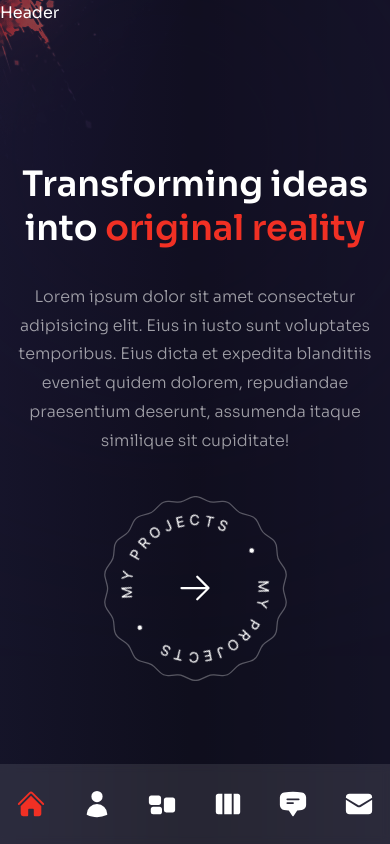
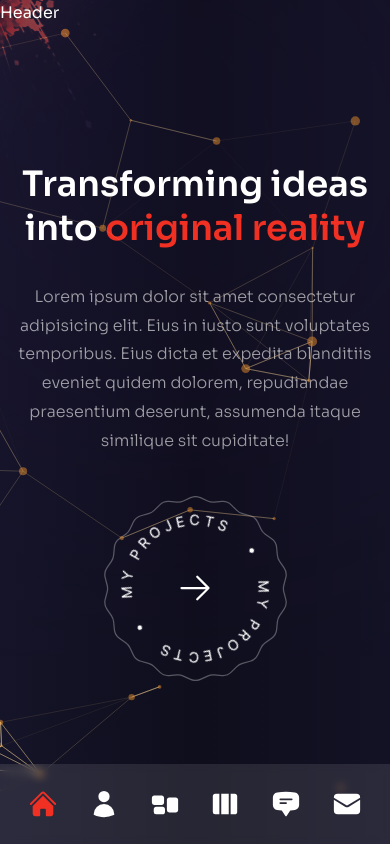
Before and after one commit to Predrag-Jandric/NextJS-Tailwind-portfolio-example, a Next.js app: page / in a window 390 px wide. Built offline with nearby package versions, Linux system fonts and the light colour scheme.

Commit message:
particles added to Home page, which is full responsive, but still incomplete

```diff
--- a/components/Nav.js
+++ b/components/Nav.js
@@ -36,7 +36,7 @@ const Nav = () => {
 
   return (
     <nav className='flex flex-col items-center xl:justify-center gap-y-4 fixed h-max bottom-0 mt-auto xl:right-[2%] z-50 top-0 w-full xl:w-16 xl:max-w-md xl:h-screen'>
-      <div className='flex w-full xl:flex-col items-center justify-between xl:justify-center gap-y-10 px-4 md:px-40 xl:px-0 h-[80px] xl:h-max py-8 bg-white/10 backdrop-blur-sm text-3xl xl:text-xl xl:rounded-full'>
+      <div className='flex w-full xl:flex-col items-center justify-between xl:justify-center gap-y-3 px-4 md:px-40 xl:px-0 h-[80px] xl:h-max py-8 bg-white/10 backdrop-blur-sm text-3xl xl:text-xl xl:rounded-full'>
         {navData.map((link, index) => {
           return (
             <Link className={`${link.path === pathname && 'text-accent'} relative flex items-center group hover:text-accent transition-all duration-300`} key={index} href={link.path}>
@@ -52,7 +52,7 @@ const Nav = () => {
 
 
               {/* icon */}
-              <div>{link.icon}</div>
+              <div className='p-3'>{link.icon}</div>
 
             </Link>
           )
--- a/components/ParticlesContainer.js
+++ b/components/ParticlesContainer.js
@@ -1,5 +1,92 @@
+import { Particles } from "react-tsparticles";
+import { loadFull } from "tsparticles";
+import React, { useCallback } from "react";
+
 const ParticlesContainer = () => {
-  return <div>Particles Container</div>;
-};
+
+  const particlesInit = useCallback(async (engine) => {
+    await loadFull(engine);
+  }, [])
+
+  const particlesLoaded = useCallback(async () => {}, [])
+
+  return (
+    <Particles className="w-full h-full absolute translate-z-0" id="tsparticles" init={particlesInit} loaded={particlesLoaded} options={{
+      fullScreen: {enable: false},
+      background: {
+        color: {
+          value: '',
+        },
+      },
+      fps_limit: 120,
+      interactivity: {
+        events: {
+          onClick: {
+            enable: false,
+            mode: 'push',
+          },
+          onHover: {
+            enable: true,
+            mode: 'repulse',
+          },
+          resize: true,
+        },
+        modes: {
+          push: {
+            quantity: 90,
+          },
+          repulse: {
+            distance: 100,
+            duration: 0.3,
+          }
+        }
+      },
+      particles: {
+        color: {
+          value: '#e68e2e',
+        },
+        links: {
+          color: '#f5d393',
+          distance: 150,
+          enable: true,
+          opacity: 0.5,
+          width: 1,
+        },
+        collisions: {
+          enable: true,
+        },
+        move: {
+          directions: 'none',
+          enable: true,
+          outModes: {
+            default: 'bounce',
+          },
+          random: false,
+          speed: 1,
+          straight: false,
+        },
+        number: {
+          density: {
+            enable: true,
+            area: 800,
+          },
+          value: 80,
+        },
+        opacity: {
+          value: 0.5,
+        },
+        shape: {
+          type: 'circle'
+        },
+        size: {
+          value: {min: 1, max: 5},
+        },
+      },
+      detectRetina: true,
+    }}
+    />
+  )
+}
+
 
 export default ParticlesContainer;
--- a/pages/index.js
+++ b/pages/index.js
@@ -37,7 +37,7 @@ const Home = () => {
         <div className="bg-none xl:bg-explosion xl:bg-cover xl:bg-right xl:bg-no-repeat w-full h-full absolute mix-blend-color-dodge translate-z-0">
         </div>
         {/* particles */}
-        <div>Particles</div>
+        <ParticlesContainer/>
         {/* avatar img */}
         <motion.div variants={fadeIn('up', 0.4)} initial="hidden" animate="show" exit='hidden' transition={{ duration: 1, ease: 'easeInOut' }} className="w-full h-full max-w-[737px] max-h-[678px] absolute -bottom-32 lg:bottom-0 lg:right-[8%]">
           <Avatar />
```
Also changed, not shown: 1 other file (tests, documents, lock files or other folders).
